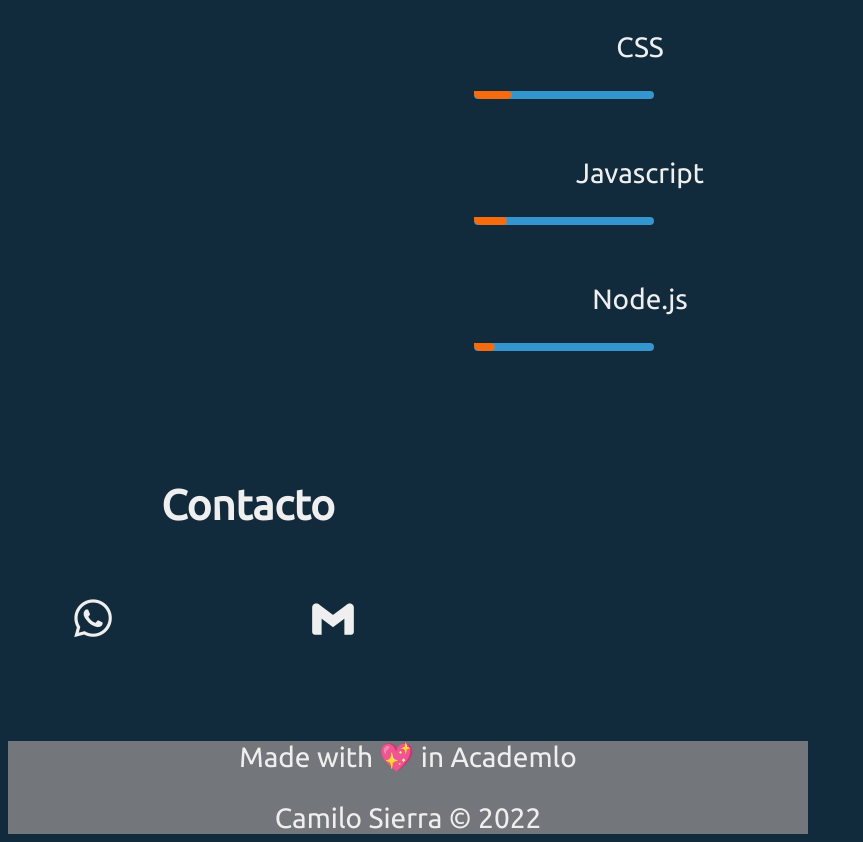
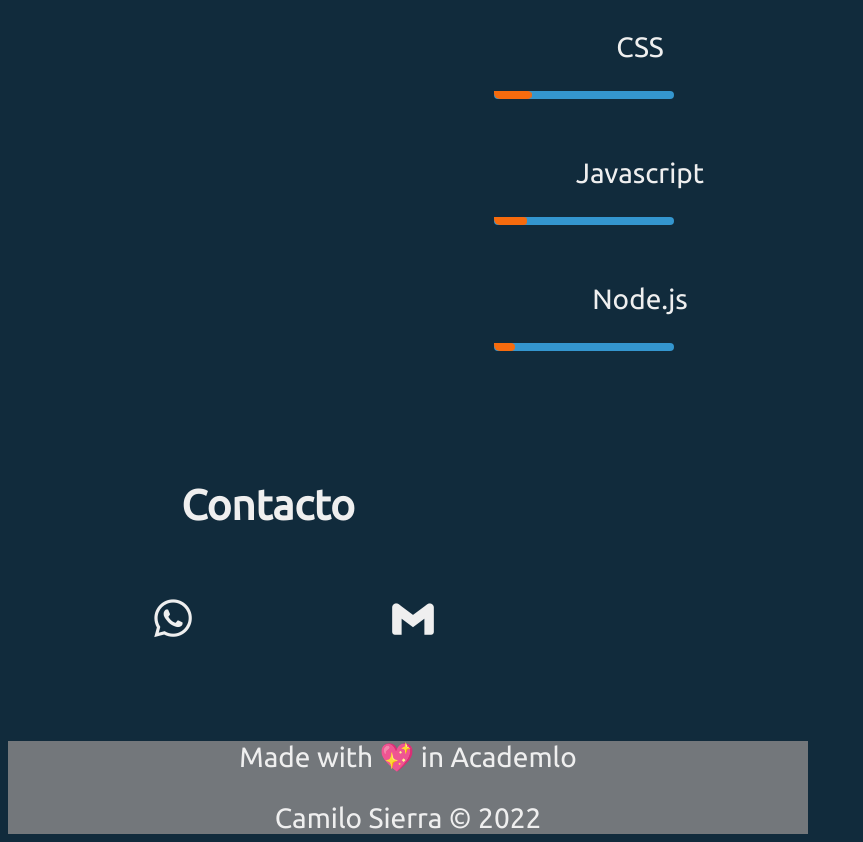
Before and after one commit to CamiloSierra97/Portafolio_1, a plain HTML site: page index.html in a window 1280 px wide. Shown: the part 846-1688 px from the top of the page, without its empty margins (0-863 px from the left). Drawn offline with nearby package versions, Linux system fonts and the light colour scheme.

Commit message:
footer_fixing_3

```diff
--- a/assets/Styles/styles.css
+++ b/assets/Styles/styles.css
@@ -284,6 +284,7 @@ body {
     overflow: hidden;
 }
 
+
 .progress_70 {
     --bar__progress: 70%;
 }
@@ -345,13 +346,12 @@ aside {
 .aside_container {
     display: grid;
     grid-template-columns: repeat(2, 1fr);
-    justify-content: space-around;
+    justify-content: center;
 }
 
 .title {
     text-align: center;
     margin-top: 130px;
-    padding-right: 40px;
 }
 
 .aside_ul {
@@ -359,7 +359,7 @@ aside {
     list-style: none;
     grid-template-columns: repeat(2, 1fr);
     margin-top: 30px;
-    justify-content: space-between;
+    justify-content: center;
 }
 
 .contact {
```
